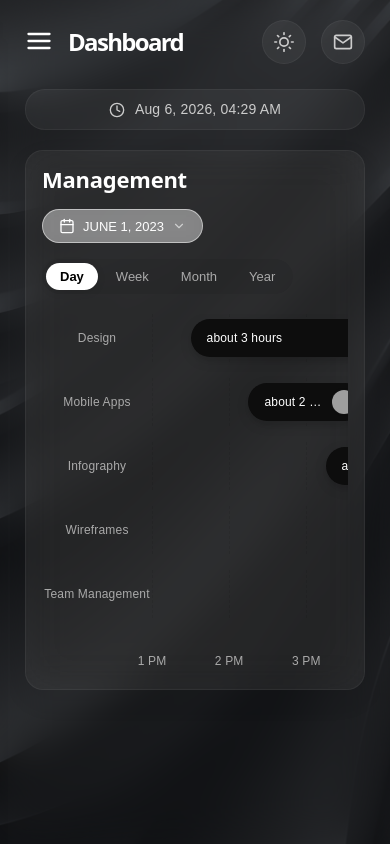
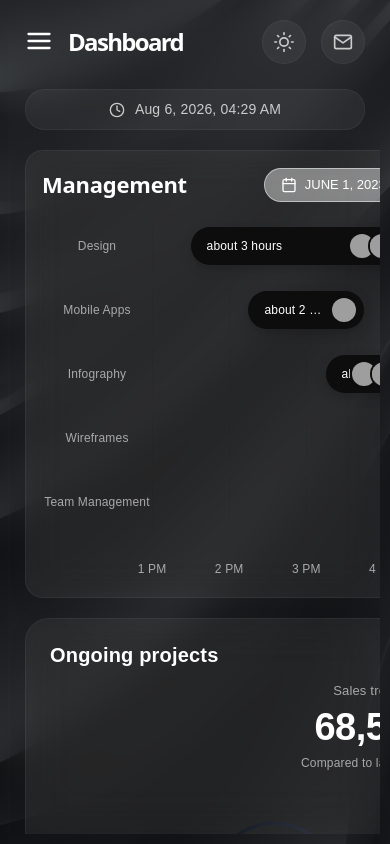
Before and after one commit to ItsKalfox/collabboard-client, a React app in the folder frontend/: page / in a window 390 px wide. Built offline with nearby package versions, Linux system fonts and the light colour scheme; grey boxes are pictures that could not be loaded; the HTML template or start-up script is replaced by a standard one.

Commit message:
feat(dashboard): add ongoing projects component

```diff
--- /dev/null
+++ b/frontend/src/components/Dashboard/OngoingProjectsCard.css
@@ -0,0 +1,124 @@
+.ongoing-projects-card {
+  width: 100%;
+  height: 100%;
+  min-height: 380px;
+  background: var(--menu-bg, rgba(255, 255, 255, 0.2));
+  backdrop-filter: blur(25px);
+  -webkit-backdrop-filter: blur(25px);
+  border: var(--menu-border, 1px solid rgba(255, 255, 255, 0.3));
+  border-radius: 24px;
+  padding: 24px;
+  display: flex;
+  flex-direction: column;
+  justify-content: space-between;
+  box-shadow: 0 10px 30px rgba(0, 0, 0, 0.05);
+  transition: all 0.3s ease;
+}
+
+.ongoing-header {
+  display: flex;
+  align-items: center;
+  justify-content: space-between;
+}
+
+.ongoing-title {
+  font-size: 20px;
+  font-weight: 600;
+  color: var(--text-primary, #111);
+  margin: 0;
+}
+
+.ongoing-grid-icon {
+  background: transparent;
+  border: none;
+  color: var(--text-secondary, #666);
+  cursor: pointer;
+  padding: 4px;
+  display: flex;
+  align-items: center;
+  justify-content: center;
+  border-radius: 6px;
+  transition: color 0.2s ease;
+}
+
+.ongoing-grid-icon:hover {
+  color: var(--text-primary, #111);
+}
+
+.ongoing-stat-section {
+  display: flex;
+  flex-direction: column;
+  gap: 4px;
+  margin-top: 12px;
+}
+
+.ongoing-subtitle {
+  font-size: 13px;
+  font-weight: 500;
+  color: var(--text-secondary, #777);
+}
+
+.ongoing-percentage {
+  font-size: 38px;
+  font-weight: 700;
+  color: var(--text-primary, #111);
+  letter-spacing: -0.5px;
+  line-height: 1.1;
+}
+
+.ongoing-compare {
+  font-size: 12px;
+  font-weight: 400;
+  color: var(--text-secondary, #888);
+}
+
+.ongoing-chart-container {
+  width: 100%;
+  height: 80px;
+  margin: 16px 0;
+  display: flex;
+  align-items: center;
+}
+
+.ongoing-sparkline {
+  width: 100%;
+  height: 100%;
+  overflow: visible;
+}
+
+.ongoing-categories-list {
+  display: flex;
+  flex-direction: column;
+  gap: 12px;
+  padding-top: 12px;
+  border-top: 1px solid rgba(0, 0, 0, 0.06);
+}
+
+.ongoing-category-item {
+  display: flex;
+  align-items: center;
+  justify-content: space-between;
+  font-size: 13px;
+}
+
+.ongoing-cat-left {
+  display: flex;
+  align-items: center;
+  gap: 10px;
+}
+
+.ongoing-cat-dot {
+  width: 8px;
+  height: 8px;
+  border-radius: 50%;
+}
+
+.ongoing-cat-label {
+  font-weight: 500;
+  color: var(--text-secondary, #555);
+}
+
+.ongoing-cat-value {
+  font-weight: 600;
+  color: var(--text-primary, #111);
+}
--- /dev/null
+++ b/frontend/src/components/Dashboard/OngoingProjectsCard.jsx
@@ -0,0 +1,73 @@
+import './OngoingProjectsCard.css';
+
+export default function OngoingProjectsCard() {
+  const categories = [
+    { label: 'Finance', value: '148,800', color: '#111827' },
+    { label: 'Design Reviews', value: '15,200', color: '#4b5563' },
+    { label: 'Other', value: '00,00', color: '#9ca3af' },
+  ];
+
+  return (
+    <div className="ongoing-projects-card">
+      {/* Top Header */}
+      <div className="ongoing-header">
+        <h3 className="ongoing-title">Ongoing projects</h3>
+        <button className="ongoing-grid-icon" aria-label="View options">
+          <svg viewBox="0 0 24 24" width="16" height="16" stroke="currentColor" strokeWidth="2" fill="none">
+            <rect x="3" y="3" width="7" height="7" rx="1"></rect>
+            <rect x="14" y="3" width="7" height="7" rx="1"></rect>
+            <rect x="3" y="14" width="7" height="7" rx="1"></rect>
+            <rect x="14" y="14" width="7" height="7" rx="1"></rect>
+          </svg>
+        </button>
+      </div>
+
+      {/* Main Stat Section */}
+      <div className="ongoing-stat-section">
+        <span className="ongoing-subtitle">Sales trend</span>
+        <div className="ongoing-percentage">68,5%</div>
+        <span className="ongoing-compare">Compared to last month</span>
+      </div>
+
+      {/* Chart Section */}
+      <div className="ongoing-chart-container">
+        <svg viewBox="0 0 300 80" className="ongoing-sparkline">
+          <defs>
+            <linearGradient id="lineGrad" x1="0%" y1="0%" x2="100%" y2="0%">
+              <stop offset="0%" stopColor="#111827" stopOpacity="0.8" />
+              <stop offset="100%" stopColor="#6b7280" stopOpacity="0.8" />
+            </linearGradient>
+          </defs>
+          <path
+            d="M 10 50 Q 60 10, 110 55 T 210 25 T 290 40"
+            fill="none"
+            stroke="url(#lineGrad)"
+            strokeWidth="3"
+            strokeLinecap="round"
+          />
+          <path
+            d="M 10 65 Q 70 30, 140 60 T 250 45 T 290 55"
+            fill="none"
+            stroke="rgba(0, 0, 0, 0.15)"
+            strokeWidth="2"
+            strokeDasharray="4 4"
+            strokeLinecap="round"
+          />
+        </svg>
+      </div>
+
+      {/* Breakdown Category List */}
+      <div className="ongoing-categories-list">
+        {categories.map((cat) => (
+          <div key={cat.label} className="ongoing-category-item">
+            <div className="ongoing-cat-left">
+              <span className="ongoing-cat-dot" style={{ backgroundColor: cat.color }} />
+              <span className="ongoing-cat-label">{cat.label}</span>
+            </div>
+            <span className="ongoing-cat-value">{cat.value}</span>
+          </div>
+        ))}
+      </div>
+    </div>
+  );
+}
--- a/frontend/src/pages/Dashboard.css
+++ b/frontend/src/pages/Dashboard.css
@@ -5,3 +5,40 @@
   width: 100%;
   padding-bottom: 20px;
 }
+
+.dashboard-top-row {
+  display: grid;
+  grid-template-columns: 1.6fr 1fr;
+  gap: 20px;
+  align-items: stretch;
+}
+
+.dashboard-timeline-col {
+  width: 100%;
+  display: flex;
+}
+
+.dashboard-cards-col {
+  display: grid;
+  grid-template-columns: repeat(auto-fit, minmax(220px, 1fr));
+  gap: 20px;
+  align-items: stretch;
+}
+
+.dashboard-card-wrapper {
+  display: flex;
+  flex: 1;
+}
+
+/* Responsiveness */
+@media (max-width: 1400px) {
+  .dashboard-top-row {
+    grid-template-columns: 1fr;
+  }
+}
+
+@media (max-width: 600px) {
+  .dashboard-cards-col {
+    grid-template-columns: 1fr;
+  }
+}
--- a/frontend/src/pages/Dashboard.jsx
+++ b/frontend/src/pages/Dashboard.jsx
@@ -1,10 +1,20 @@
 import TimelineTable from '../components/Dashboard/TimelineTable';
+import OngoingProjectsCard from '../components/Dashboard/OngoingProjectsCard';
 import './Dashboard.css';
 
 export default function Dashboard() {
   return (
     <div className="dashboard-page">
-      <TimelineTable />
+      <div className="dashboard-top-row">
+        <div className="dashboard-timeline-col">
+          <TimelineTable />
+        </div>
+        <div className="dashboard-cards-col">
+          <div className="dashboard-card-wrapper">
+            <OngoingProjectsCard />
+          </div>
+        </div>
+      </div>
     </div>
   );
 }
```
